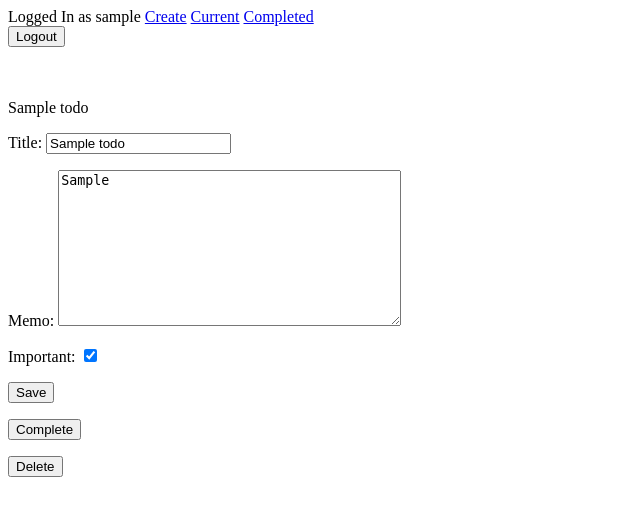
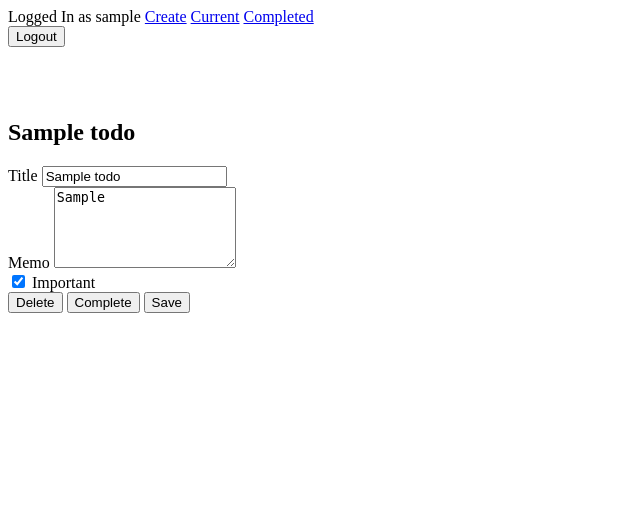
Before and after one commit to rmanaem/todo, a Django app: page /todo/1 in a window 1280 px wide. Shown: the top 516 px of the page, without its empty margins (0-640 px from the left). Run offline with Django 3.2, Linux system fonts and the light colour scheme; a user stored in the database is signed in; tables that the repository leaves empty hold one stand-in row (values such as "Sample post").

Commit message:
Added style to todo

```diff
--- a/todo/templates/todo.html
+++ b/todo/templates/todo.html
@@ -2,25 +2,47 @@
 
 {% block content %}
 
-{{ error }}
 
-{{ todo.title }}
-
-<form method="POST">
+<div class="row justify-content-center mt-5">
+    <div class="col-md-5">
+        <h2>{{ todo.title }}</h2>
+    </div>
+</div>
+<div class="row justify-content-center mt-5">
+    <div class="col-md-5">
+        {% if error %}
+        <div class="alert alert-danger" role="alert">
+            {{ error }}
+        </div>
+        {% endif %}
+        <form method="POST">
+            {% csrf_token %}
+            <div class="form-group">
+                <label for="title">Title</label>
+                <input type="text" name="title" class="form-control" id="title" value="{{ todo.title }}" required>
+            </div>
+            <div class="form-group">
+                <label for="memo">Memo</label>
+                <textarea name="memo" rows="5" class="form-control" id="memo">{{ todo.memo }}</textarea>
+            </div>
+            <div class="form-group form-check">
+                <input type="checkbox" name="important" class="form-check-input" id="important" {% if todo.important %}checked{% endif %}>
+                <label class="form-check-label" for="important">Important</label>
+            </div>
+            <button type="button" class="btn btn-danger" onclick="$('#delete').click()">Delete</button>
+            <button type="button" class="btn btn-success" onclick="$('#complete').click()">Complete</button>
+            <button type="submit" class="btn btn-info">Save</button>
+        </form>
+    </div>
+</div>
+{% if todo.datecompleted is None %}
+<form style='display: none;' method="POST" action="{% url 'complete' todo.id %}">
     {% csrf_token %}
-    {{ form.as_p}}
-    <button type="submit">Save</button>
+    <button id="complete" type="submit">Complete</button>
 </form>
-
-<form method="POST" action="{% url 'complete' todo.id %}">
+{% endif %}
+<form style='display: none;' method="POST" action="{% url 'delete' todo.id %}">
     {% csrf_token %}
-    <button type="submit">Complete</button>
+    <button id="delete" type="submit">Delete</button>
 </form>
-
-<form method="POST" action="{% url 'delete' todo.id %}">
-    {% csrf_token %}
-    <button type="submit">Delete</button>
-</form>
-
-
 {% endblock %}
```
